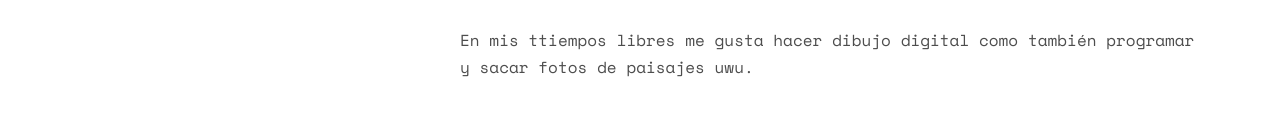
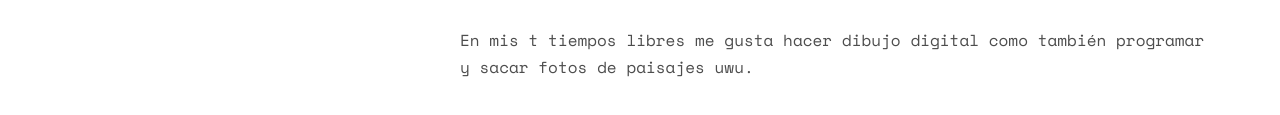
Before and after one commit to nom-gv/IP, a plain HTML site: page profile/Luis.html in a window 1280 px wide. Shown: the part 1433-1548 px from the top of the page. Drawn offline with nearby package versions, Linux system fonts and the light colour scheme; some packages are replaced by stand-ins of ours; no server answers; files whose address does not match are found by name.

Commit message:
Cambiar Cogobierno

```diff
--- a/profile/Luis.html
+++ b/profile/Luis.html
@@ -96,7 +96,7 @@
 
 					<p>También fui auxiliar de INF-111 en la gestión 2020, actualmente en esta gestión soy auxiliar de la materia INF-111, también formo parte de la nueva comunidad GDSC UMSA.</p>
 
-					<p>En mis ttiempos libres me gusta hacer dibujo digital como también programar y sacar fotos de paisajes uwu.</p>
+					<p>En mis t	tiempos libres me gusta hacer dibujo digital como también programar y sacar fotos de paisajes uwu.</p>
 
 
 				</div>
```
